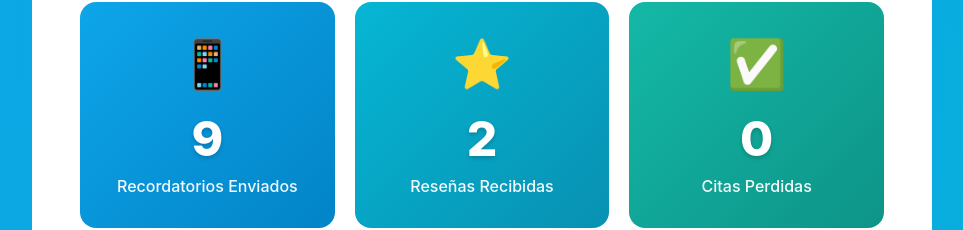
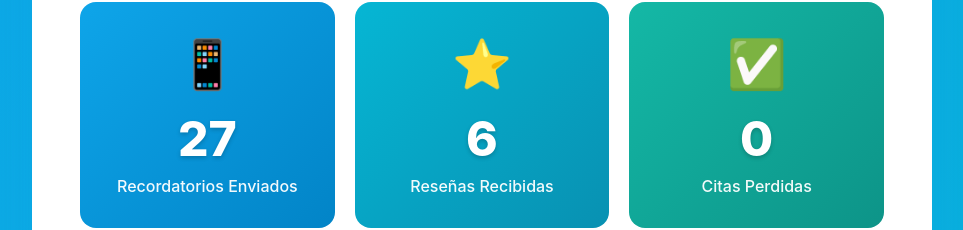
Before and after one commit to sebasai26/form_response, a plain HTML site: page index.html in a window 1280 px wide. Shown: the part 347-577 px from the top of the page, without its empty margins (158-1121 px from the left). Drawn offline with Linux system fonts and the light colour scheme.

Commit message:
index.html

```diff
--- a/index.html
+++ b/index.html
@@ -517,10 +517,10 @@
         // CONFIGURACIÓN: EDITA SOLO ESTOS VALORES
         // ============================================
 
-        const recordatoriosEnviados = 9;  // Total de recordatorios enviados este mes
-        const resenasRecibidas = 2;       // Total de reseñas recibidas
+        const recordatoriosEnviados = 27;  // Total de recordatorios enviados este mes
+        const resenasRecibidas = 6;       // Total de reseñas recibidas
         const citasPerdidas = 0;           // Citas que no asistieron (ausencias)
-        const enlacesResenasEnviados = 9; // Enlaces de reseña enviados (normalmente = recordatorios)
+        const enlacesResenasEnviados = 27; // Enlaces de reseña enviados (normalmente = recordatorios)
 
         // Constantes para cálculos económicos
         const PRECIO_SESION = 30;              // Precio promedio por sesión en €
```
